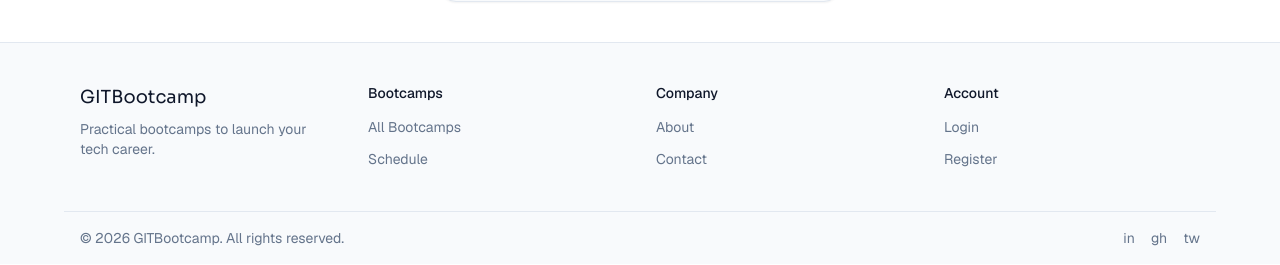
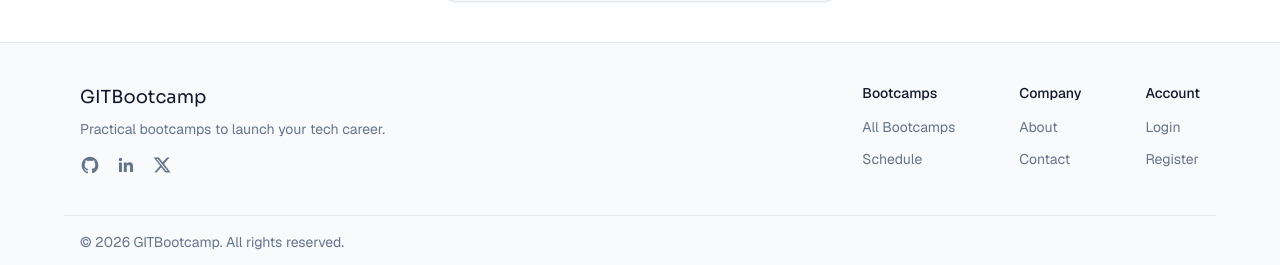
Before and after one commit to muhammeta55/gitb-capstone-01, a Next.js app: page /en/bootcamps in a window 1280 px wide. Shown: the part 1889-2154 px from the top of the page. Built offline with nearby package versions, Linux system fonts and the light colour scheme.

Commit message:
feat(footer): redesign layout with real social icons and right-aligned link columns

```diff
--- a/package.json
+++ b/package.json
@@ -9,6 +9,7 @@
     "lint": "eslint"
   },
   "dependencies": {
+    "lucide-react": "^1.28.0",
     "next": "16.3.0",
     "next-intl": "^4.13.5",
     "react": "19.2.8",
--- a/src/components/layout/Footer.tsx
+++ b/src/components/layout/Footer.tsx
@@ -3,10 +3,34 @@
 import { Link } from "@/i18n/navigation";
 import { useTranslations } from "next-intl";
 
+function GithubIcon() {
+  return (
+    <svg width="20" height="20" viewBox="0 0 24 24" fill="currentColor" aria-hidden="true">
+      <path d="M12 2C6.48 2 2 6.58 2 12.25c0 4.53 2.87 8.37 6.84 9.73.5.1.68-.22.68-.5v-1.75c-2.78.62-3.37-1.37-3.37-1.37-.46-1.2-1.11-1.52-1.11-1.52-.9-.64.07-.63.07-.63 1 .07 1.53 1.05 1.53 1.05.9 1.57 2.34 1.12 2.91.86.09-.66.35-1.12.63-1.38-2.22-.26-4.56-1.14-4.56-5.07 0-1.12.39-2.03 1.03-2.75-.1-.26-.45-1.31.1-2.73 0 0 .84-.28 2.75 1.05a9.3 9.3 0 0 1 5 0c1.9-1.33 2.75-1.05 2.75-1.05.55 1.42.2 2.47.1 2.73.64.72 1.03 1.63 1.03 2.75 0 3.94-2.34 4.8-4.57 5.06.36.32.68.94.68 1.9v2.82c0 .28.18.61.69.5A10.26 10.26 0 0 0 22 12.25C22 6.58 17.52 2 12 2Z"/>
+    </svg>
+  );
+}
+
+function LinkedinIcon() {
+  return (
+    <svg width="20" height="20" viewBox="0 0 24 24" fill="currentColor" aria-hidden="true">
+      <path d="M20.45 20.45h-3.55v-5.57c0-1.33-.02-3.03-1.85-3.03-1.85 0-2.14 1.45-2.14 2.94v5.66H9.36V9h3.41v1.56h.05c.47-.9 1.63-1.85 3.36-1.85 3.6 0 4.27 2.37 4.27 5.45v6.29ZM5.34 7.43a2.06 2.06 0 1 1 0-4.12 2.06 2.06 0 0 1 0 4.12ZM7.11 20.45H3.56V9h3.55v11.45Z"/>
+    </svg>
+  );
+}
+
+function TwitterIcon() {
+  return (
+    <svg width="20" height="20" viewBox="0 0 24 24" fill="currentColor" aria-hidden="true">
+      <path d="M18.24 3H21l-6.55 7.49L22.2 21h-6.22l-4.87-6.37L5.5 21H2.72l7.01-8.01L2 3h6.37l4.4 5.82L18.24 3Zm-1.09 16.17h1.53L7.02 4.74H5.38l11.77 14.43Z"/>
+    </svg>
+  );
+}
+
 const socialLinks = [
-  { href: "https://linkedin.com", label: "LinkedIn", icon: "in" },
-  { href: "https://github.com", label: "GitHub", icon: "gh" },
-  { href: "https://twitter.com", label: "Twitter", icon: "tw" },
+  { href: "https://github.com", label: "GitHub", Icon: GithubIcon },
+  { href: "https://linkedin.com", label: "LinkedIn", Icon: LinkedinIcon },
+  { href: "https://twitter.com", label: "Twitter", Icon: TwitterIcon },
 ];
 
 export function Footer() {
@@ -39,12 +63,29 @@ export function Footer() {
 
   return (
     <footer className="bg-surface border-t border-border mt-auto">
-      <div className="max-w-6xl mx-auto px-4 py-10 grid grid-cols-2 md:grid-cols-4 gap-8">
-        <div className="col-span-2 md:col-span-1">
+      <div className="max-w-6xl mx-auto px-4 py-10 flex flex-col md:flex-row md:justify-between gap-10">
+        {/* Brand block */}
+        <div className="max-w-xs">
           <p className="font-heading text-lg text-text mb-2">{t("brandName")}</p>
-          <p className="text-sm text-muted">{t("tagline")}</p>
+          <p className="text-sm text-muted mb-4">{t("tagline")}</p>
+          <div className="flex gap-4">
+            {socialLinks.map(({ href, label, Icon }) => (
+              <a
+                key={label}
+                href={href}
+                aria-label={label}
+                target="_blank"
+                rel="noopener noreferrer"
+                className="text-muted hover:text-primary"
+              >
+                <Icon />
+              </a>
+            ))}
+          </div>
         </div>
 
+        {/* Link columns, grouped and pushed right */}
+        <div className="flex flex-wrap gap-x-16 gap-y-8">
           {footerColumns.map((col) => (
             <div key={col.title}>
               <p className="text-sm font-medium text-text mb-3">{col.title}</p>
@@ -63,25 +104,12 @@ export function Footer() {
             </div>
           ))}
         </div>
+      </div>
 
-      <div className="max-w-6xl mx-auto px-4 py-4 border-t border-border flex flex-col md:flex-row items-center justify-between gap-3">
-        <p className="text-sm text-muted">
+      <div className="max-w-6xl mx-auto px-4 py-4 border-t border-border">
+        <p className="text-sm text-muted text-center md:text-left">
           © {new Date().getFullYear()} {t("brandName")}. {t("copyright")}
         </p>
-        <div className="flex gap-4">
-          {socialLinks.map((social) => (
-            <a
-              key={social.label}
-              href={social.href}
-              aria-label={social.label}
-              className="text-sm text-muted hover:text-primary"
-              target="_blank"
-              rel="noopener noreferrer"
-            >
-              {social.icon}
-            </a>
-          ))}
-        </div>
       </div>
     </footer>
   );
```
Also changed, not shown: 1 other file (tests, documents, lock files or other folders). Lines whose indentation alone changed are shown as unchanged.
